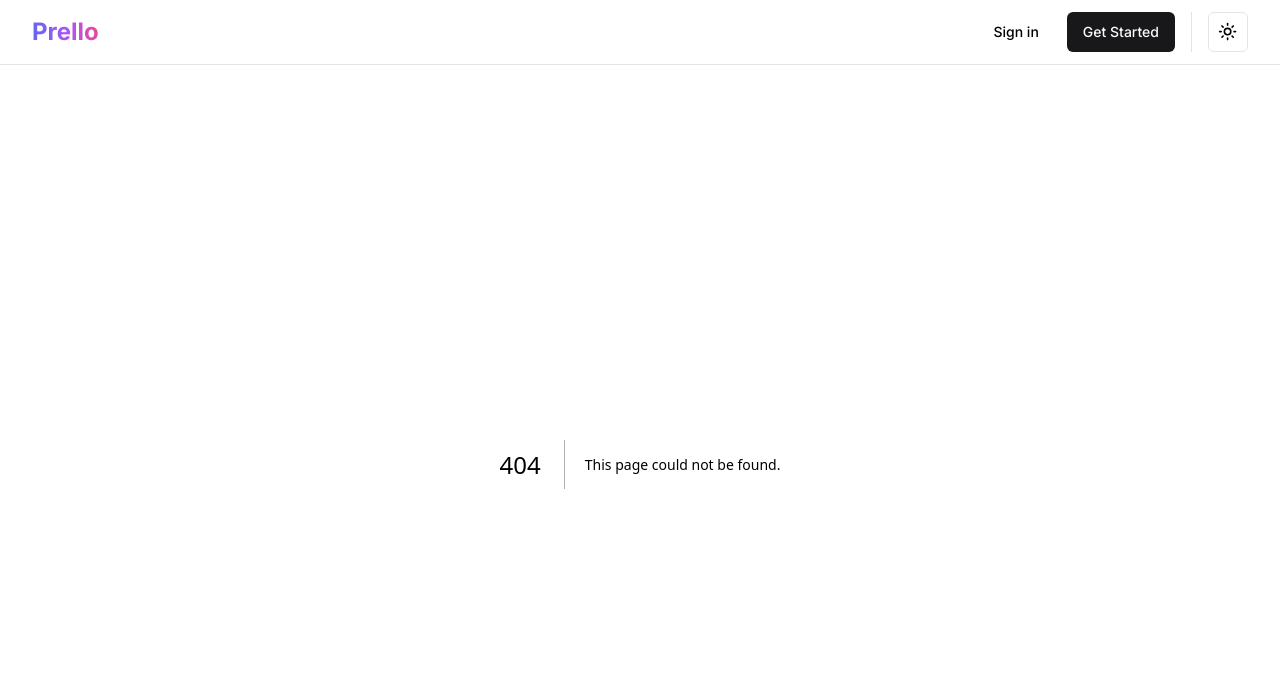
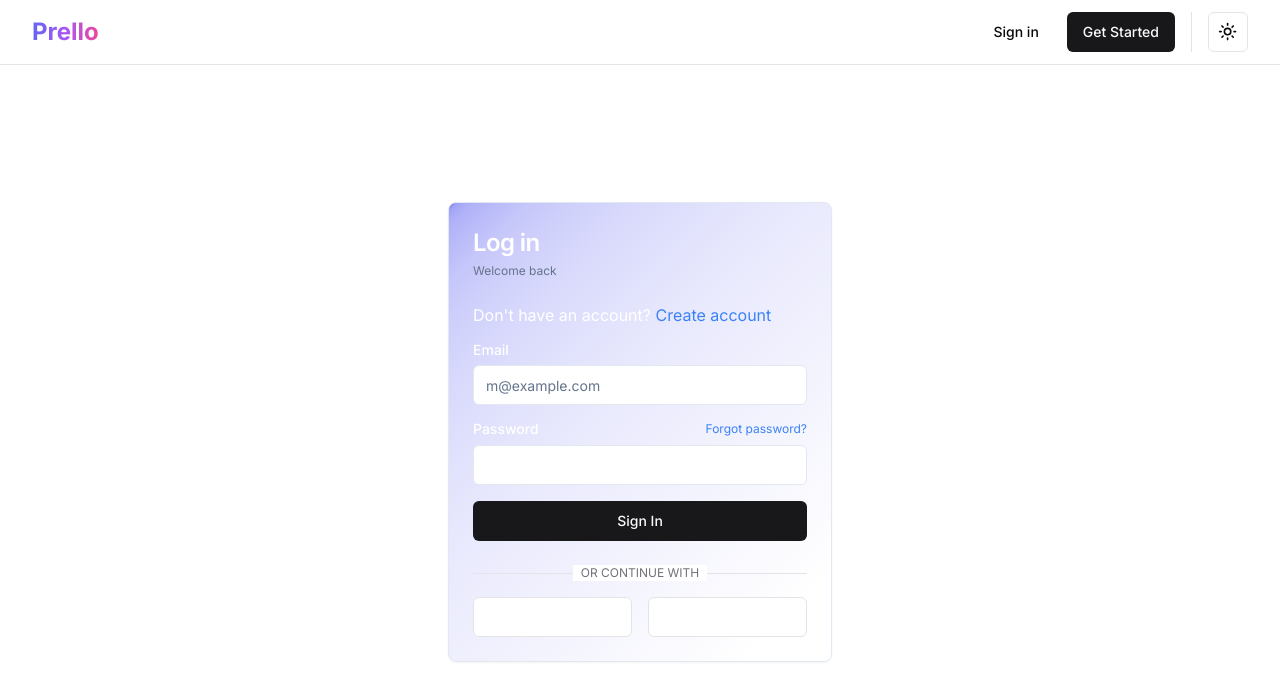
Before and after one commit to mustafa-khaled/project-management-app, a Next.js app: page /login in a window 1280 px wide. Before the commit this address had no page. Shown: the top 700 px of the page. Built offline with nearby package versions, Linux system fonts and the light colour scheme.

Commit message:
create login page

```diff
--- /dev/null
+++ b/app/loading.tsx
@@ -0,0 +1,7 @@
+export default function LoadingPage() {
+  return (
+    <div className="h-[calc(100vh-4rem)] flex items-center justify-center">
+      <div className="w-10 h-10 border-4 border-transparent border-t-indigo-500 border-r-purple-500 border-b-pink-500 rounded-full animate-spin"></div>
+    </div>
+  );
+}
--- /dev/null
+++ b/app/login/LoginForm.tsx
@@ -0,0 +1,60 @@
+import { Button } from "@/components/ui/button";
+import {
+  Card,
+  CardContent,
+  CardDescription,
+  CardFooter,
+  CardHeader,
+  CardTitle,
+} from "@/components/ui/card";
+import { Input } from "@/components/ui/input";
+import { Label } from "@/components/ui/label";
+import Link from "next/link";
+import { OAuthSignIn } from "@/components/auth/OAuthSignIn";
+
+export function LoginForm() {
+  return (
+    <Card className="w-96">
+      <form>
+        <CardHeader className="space-y-1">
+          <CardTitle className="text-2xl">Log in</CardTitle>
+          <CardDescription className="text-xs">Welcome back</CardDescription>
+        </CardHeader>
+        <CardContent className="grid gap-4">
+          <div>
+            Don&apos;t have an account?{" "}
+            <Link href="/create-account" className="text-blue-500">
+              Create account
+            </Link>
+          </div>
+
+          <div className="grid gap-2">
+            <Label htmlFor="email">Email</Label>
+            <Input
+              id="email"
+              type="email"
+              placeholder="m@example.com"
+              required
+            />
+          </div>
+          <div className="grid gap-2">
+            <div className="flex items-center justify-between">
+              <Label htmlFor="password">Password</Label>
+              <Link href="/forgot-password" className="text-xs text-blue-500">
+                Forgot password?
+              </Link>
+            </div>
+            <Input id="password" type="password" required />
+          </div>
+
+          <Button className="w-full" type="submit">
+            Sign In
+          </Button>
+        </CardContent>
+        <CardFooter>
+          <OAuthSignIn />
+        </CardFooter>
+      </form>
+    </Card>
+  );
+}
--- /dev/null
+++ b/app/login/page.tsx
@@ -0,0 +1,9 @@
+import { LoginForm } from "./LoginForm";
+
+export default function LoginPage() {
+  return (
+    <div className="flex items-center justify-center h-[calc(100vh-4rem)]">
+      <LoginForm />
+    </div>
+  );
+}
--- /dev/null
+++ b/components/auth/OAuthSignIn.tsx
@@ -0,0 +1,53 @@
+import { Suspense } from "react";
+import { Icons } from "@/components/Icons";
+import { Button } from "@/components/ui/button";
+
+// Separate component to handle search params
+function OAuthButtons() {
+  return (
+    <div className="grid grid-cols-2 gap-4">
+      <Button variant="outline" type="button">
+        <Icons.gitHub className="mr-2 h-4 w-4" />
+        Github
+      </Button>
+      <Button variant="outline" type="button">
+        <Icons.google className="mr-2 h-4 w-4" />
+        Google
+      </Button>
+    </div>
+  );
+}
+
+export function OAuthSignIn(props) {
+  return (
+    <div className="w-full">
+      <div className="relative mb-4">
+        <div className="absolute inset-0 flex items-center">
+          <span className="w-full border-t" />
+        </div>
+        <div className="relative flex justify-center text-xs uppercase">
+          <span className="bg-background px-2 text-muted-foreground">
+            Or continue with
+          </span>
+        </div>
+      </div>
+
+      <Suspense
+        fallback={
+          <div className="grid grid-cols-2 gap-4">
+            <Button variant="outline" disabled>
+              <Icons.gitHub className="mr-2 h-4 w-4" />
+              Github
+            </Button>
+            <Button variant="outline" disabled>
+              <Icons.google className="mr-2 h-4 w-4" />
+              Google
+            </Button>
+          </div>
+        }
+      >
+        <OAuthButtons {...props} />
+      </Suspense>
+    </div>
+  );
+}
--- a/components/ui/card.tsx
+++ b/components/ui/card.tsx
@@ -1,6 +1,6 @@
-import * as React from "react"
+import * as React from "react";
 
-import { cn } from "@/lib/utils"
+import { cn } from "@/lib/utils";
 
 const Card = React.forwardRef<
   HTMLDivElement,
@@ -9,13 +9,16 @@ const Card = React.forwardRef<
   <div
     ref={ref}
     className={cn(
-      "rounded-lg border border-slate-200 bg-white text-slate-950 shadow-sm dark:border-slate-800 dark:bg-slate-950 dark:text-slate-50",
+      "rounded-lg border border-slate-200 bg-gradient-to-br from-indigo-500 to-transparent text-white shadow-sm dark:border-slate-800",
       className
     )}
+    style={{
+      backgroundImage: "linear-gradient(135deg, #6366f1 0,3%, transparent 90%)",
+    }}
     {...props}
   />
-))
-Card.displayName = "Card"
+));
+Card.displayName = "Card";
 
 const CardHeader = React.forwardRef<
   HTMLDivElement,
@@ -26,8 +29,8 @@ const CardHeader = React.forwardRef<
     className={cn("flex flex-col space-y-1.5 p-6", className)}
     {...props}
   />
-))
-CardHeader.displayName = "CardHeader"
+));
+CardHeader.displayName = "CardHeader";
 
 const CardTitle = React.forwardRef<
   HTMLParagraphElement,
@@ -41,8 +44,8 @@ const CardTitle = React.forwardRef<
     )}
     {...props}
   />
-))
-CardTitle.displayName = "CardTitle"
+));
+CardTitle.displayName = "CardTitle";
 
 const CardDescription = React.forwardRef<
   HTMLParagraphElement,
@@ -53,16 +56,16 @@ const CardDescription = React.forwardRef<
     className={cn("text-sm text-slate-500 dark:text-slate-400", className)}
     {...props}
   />
-))
-CardDescription.displayName = "CardDescription"
+));
+CardDescription.displayName = "CardDescription";
 
 const CardContent = React.forwardRef<
   HTMLDivElement,
   React.HTMLAttributes<HTMLDivElement>
 >(({ className, ...props }, ref) => (
   <div ref={ref} className={cn("p-6 pt-0", className)} {...props} />
-))
-CardContent.displayName = "CardContent"
+));
+CardContent.displayName = "CardContent";
 
 const CardFooter = React.forwardRef<
   HTMLDivElement,
@@ -73,7 +76,14 @@ const CardFooter = React.forwardRef<
     className={cn("flex items-center p-6 pt-0", className)}
     {...props}
   />
-))
-CardFooter.displayName = "CardFooter"
+));
+CardFooter.displayName = "CardFooter";
 
-export { Card, CardHeader, CardFooter, CardTitle, CardDescription, CardContent }
+export {
+  Card,
+  CardHeader,
+  CardFooter,
+  CardTitle,
+  CardDescription,
+  CardContent,
+};
```
